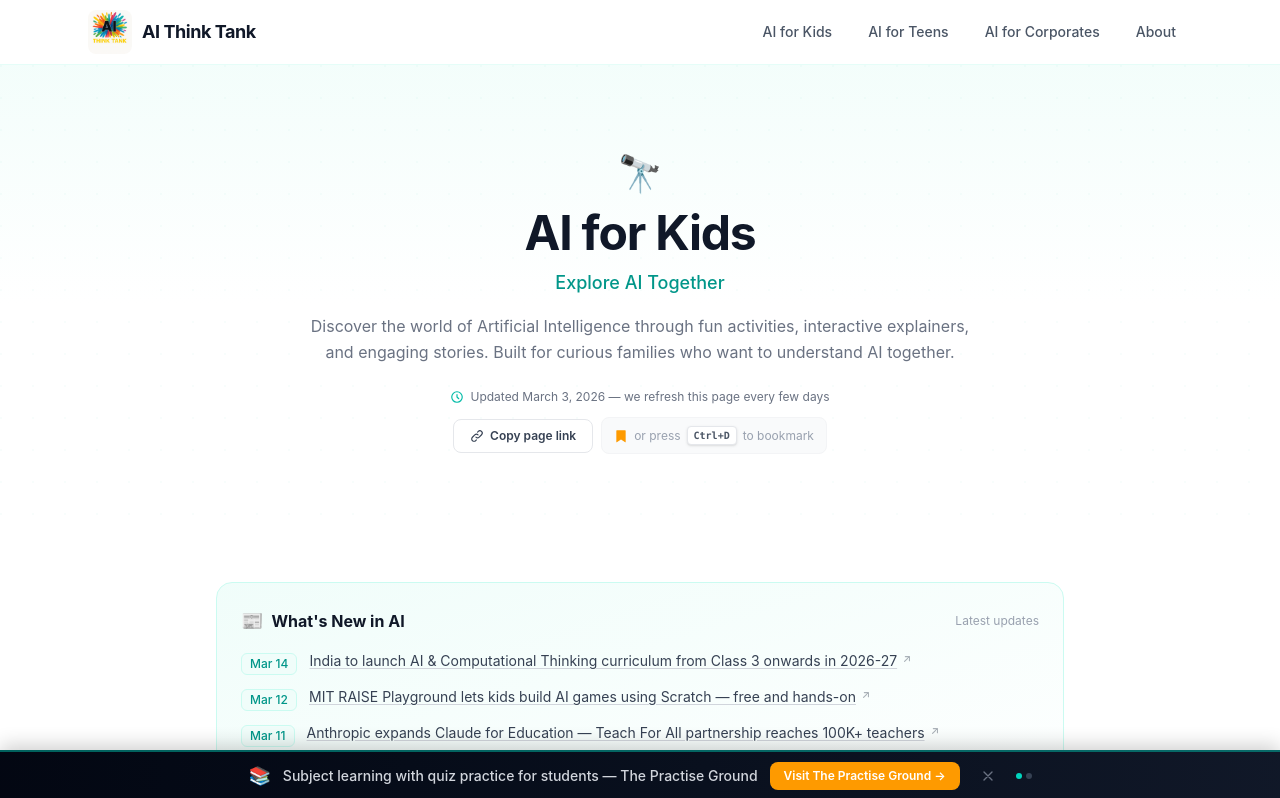
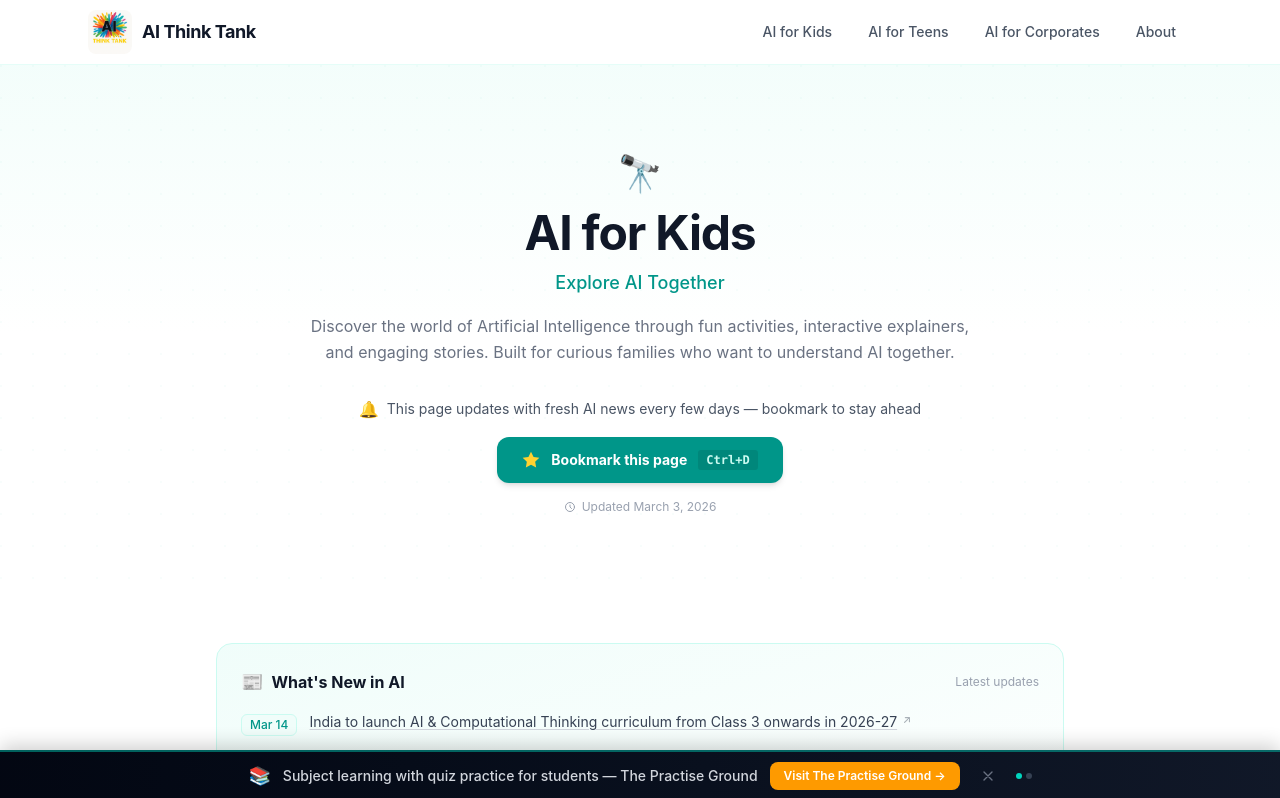
Before and after one commit to AIThinkTankSpace/AIThinkTank, a Next.js app: page /ai-for-kids in a window 1280 px wide. Shown: the top 798 px of the page. Built offline with nearby package versions, Linux system fonts and the light colour scheme.

Commit message:
Redesign bookmark prompt — bold persuasive CTA with bounce animation

```diff
--- a/src/app/globals.css
+++ b/src/app/globals.css
@@ -113,3 +113,13 @@
 .animate-slide-up {
   animation: slide-up 0.4s ease-out forwards;
 }
+
+/* ===== BOOKMARK CTA PULSE ===== */
+@keyframes bounce-once {
+  0%, 100% { transform: translateY(0); }
+  30% { transform: translateY(-6px); }
+  60% { transform: translateY(-2px); }
+}
+.animate-bounce-once {
+  animation: bounce-once 0.5s ease-in-out 1;
+}
--- a/src/components/BookmarkPrompt.tsx
+++ b/src/components/BookmarkPrompt.tsx
@@ -8,76 +8,50 @@
 }
 
 export default function BookmarkPrompt({ updateFrequency, formattedDate }: BookmarkPromptProps) {
-  const [copied, setCopied] = useState(false);
   const [isMac, setIsMac] = useState(false);
+  const [pulsed, setPulsed] = useState(false);
 
   useEffect(() => {
     setIsMac(navigator.platform.toUpperCase().includes("MAC"));
+    // Subtle pulse animation after 2 seconds to draw attention
+    const timer = setTimeout(() => setPulsed(true), 2000);
+    return () => clearTimeout(timer);
   }, []);
 
-  const handleCopyLink = async () => {
-    try {
-      await navigator.clipboard.writeText(window.location.href);
-      setCopied(true);
-      setTimeout(() => setCopied(false), 2000);
-    } catch {
-      // Fallback for older browsers
-      const input = document.createElement("input");
-      input.value = window.location.href;
-      document.body.appendChild(input);
-      input.select();
-      document.execCommand("copy");
-      document.body.removeChild(input);
-      setCopied(true);
-      setTimeout(() => setCopied(false), 2000);
-    }
-  };
+  const shortcut = isMac ? "⌘+D" : "Ctrl+D";
 
   return (
-    <div className="mt-6 inline-flex flex-col items-center gap-3">
-      {/* Updated date */}
-      <div className="flex items-center gap-1.5 text-xs text-gray-500">
-        <svg className="w-3.5 h-3.5 text-teal-500" fill="none" stroke="currentColor" viewBox="0 0 24 24">
+    <div className="mt-8 flex flex-col items-center gap-4">
+      {/* Persuasive tagline */}
+      <p className="text-sm text-gray-600 flex items-center gap-2">
+        <span className="text-base">🔔</span>
+        This page updates with fresh AI news {updateFrequency} — bookmark to stay ahead
+      </p>
+
+      {/* Bold bookmark CTA */}
+      <button
+        onClick={() => {
+          alert(`Press ${shortcut} to bookmark this page!\n\nYour browser will save it to your bookmarks bar for quick access.`);
+        }}
+        className={`group inline-flex items-center gap-2.5 text-sm font-bold px-6 py-3 rounded-xl bg-teal-600 text-white hover:bg-teal-700 shadow-md hover:shadow-lg transition-all duration-300 ${
+          pulsed ? "animate-bounce-once" : ""
+        }`}
+      >
+        <svg className="w-5 h-5 text-amber-300 group-hover:scale-110 transition-transform" fill="currentColor" viewBox="0 0 24 24">
+          <path d="M12 2l3.09 6.26L22 9.27l-5 4.87 1.18 6.88L12 17.77l-6.18 3.25L7 14.14 2 9.27l6.91-1.01L12 2z" />
+        </svg>
+        Bookmark this page
+        <kbd className="hidden sm:inline px-2 py-0.5 bg-teal-700/50 border border-teal-500/30 rounded text-xs font-mono text-teal-100">
+          {shortcut}
+        </kbd>
+      </button>
+
+      {/* Updated date — subtle, below the CTA */}
+      <div className="flex items-center gap-1.5 text-xs text-gray-400">
+        <svg className="w-3 h-3" fill="none" stroke="currentColor" viewBox="0 0 24 24">
           <path strokeLinecap="round" strokeLinejoin="round" strokeWidth={2} d="M12 8v4l3 3m6-3a9 9 0 11-18 0 9 9 0 0118 0z" />
         </svg>
-        Updated {formattedDate} — we refresh this page {updateFrequency}
-      </div>
-
-      {/* Action buttons */}
-      <div className="flex items-center gap-2">
-        {/* Copy link button */}
-        <button
-          onClick={handleCopyLink}
-          className={`inline-flex items-center gap-1.5 text-xs font-semibold px-4 py-2 rounded-lg transition-all duration-200 ${
-            copied
-              ? "bg-teal-100 text-teal-700 border border-teal-200"
-              : "bg-white border border-gray-200 text-gray-700 hover:border-teal-300 hover:text-teal-700 hover:shadow-sm"
-          }`}
-        >
-          {copied ? (
-            <>
-              <svg className="w-3.5 h-3.5" fill="none" stroke="currentColor" viewBox="0 0 24 24">
-                <path strokeLinecap="round" strokeLinejoin="round" strokeWidth={2} d="M5 13l4 4L19 7" />
-              </svg>
-              Link copied!
-            </>
-          ) : (
-            <>
-              <svg className="w-3.5 h-3.5" fill="none" stroke="currentColor" viewBox="0 0 24 24">
-                <path strokeLinecap="round" strokeLinejoin="round" strokeWidth={2} d="M13.828 10.172a4 4 0 00-5.656 0l-4 4a4 4 0 105.656 5.656l1.102-1.101m-.758-4.899a4 4 0 005.656 0l4-4a4 4 0 00-5.656-5.656l-1.1 1.1" />
-              </svg>
-              Copy page link
-            </>
-          )}
-        </button>
-
-        {/* Bookmark shortcut hint */}
-        <span className="hidden sm:inline-flex items-center gap-1.5 text-xs text-gray-400 px-3 py-2 bg-gray-50 rounded-lg border border-gray-100">
-          <svg className="w-3.5 h-3.5 text-amber-500" fill="currentColor" viewBox="0 0 24 24">
-            <path d="M5 2h14a1 1 0 011 1v19.143a.5.5 0 01-.766.424L12 18.03l-7.234 4.536A.5.5 0 014 22.143V3a1 1 0 011-1z" />
-          </svg>
-          or press <kbd className="px-1.5 py-0.5 bg-white border border-gray-200 rounded text-[10px] font-mono font-bold text-gray-600 shadow-sm">{isMac ? "Cmd" : "Ctrl"}+D</kbd> to bookmark
-        </span>
+        Updated {formattedDate}
       </div>
     </div>
   );
```
